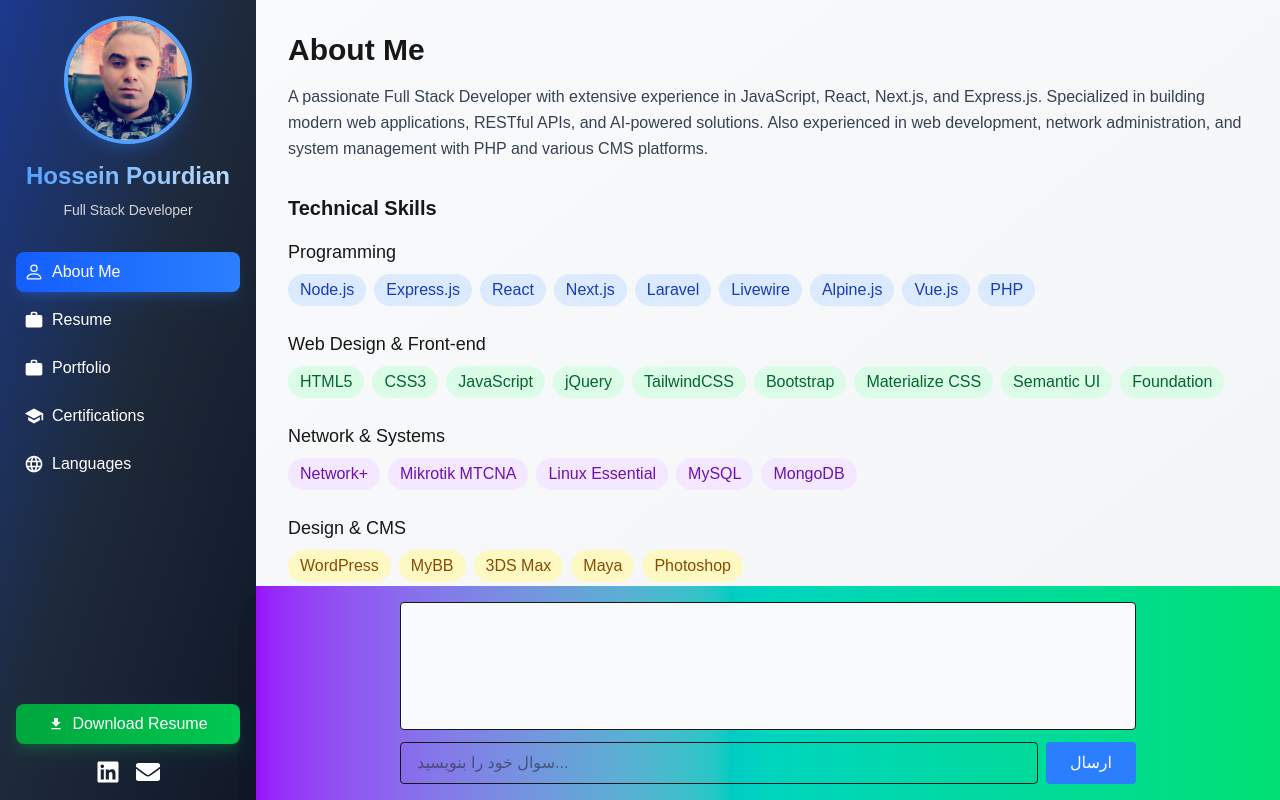
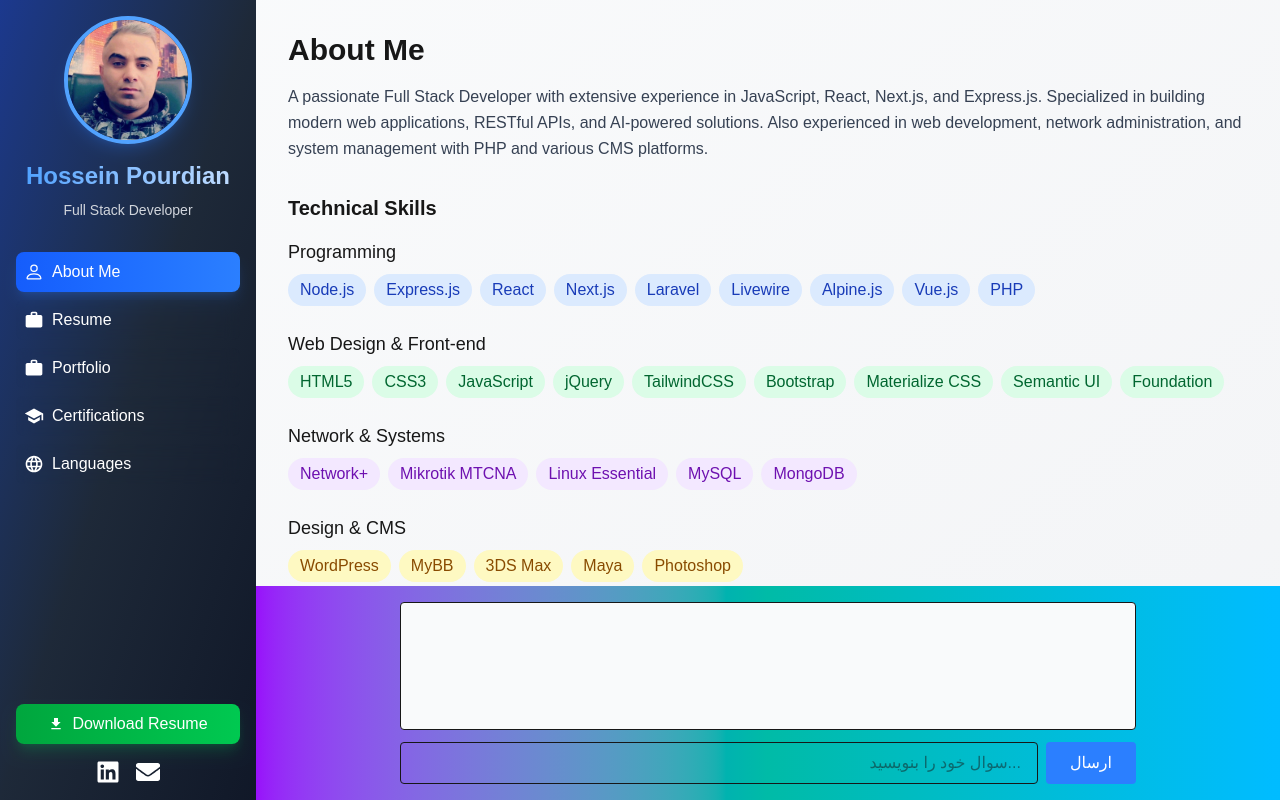
Before and after one commit to bitnevis8/pourdian, a Next.js app: page / in a window 1280 px wide. Built offline with nearby package versions, Linux system fonts and the light colour scheme.

Commit message:
first commit

```diff
--- a/app/components/ChatBox.jsx
+++ b/app/components/ChatBox.jsx
@@ -27,12 +27,12 @@
   fixed bottom-0 left-0
   lg:left-64
   w-full lg:w-[calc(100%-16rem)]
-  z-50
+  z-10
   bg-gradient-to-r
   from-purple-600
-  via-indigo-500
-  via-teal-400
-  to-green-400
+  via-teal-500
+  via-sky-900
+  to-sky-400
   shadow-xl
   backdrop-blur-md
 ">
@@ -46,7 +46,7 @@
               }`}
             >
               <span
-                className={`inline-block px-3 py-2 rounded-lg max-w-[80%] whitespace-pre-line ${geistSans.variable} ${geistMono.variable} antialiased ${
+                className={`inline-block geistMono px-3 py-2 rounded-lg max-w-[80%] whitespace-pre-line ${geistSans.variable} ${geistMono.variable} antialiased ${
                   m.role === "user"
                     ? "bg-blue-100 text-blue-900"
                     : "bg-green-100 text-green-900"
@@ -60,7 +60,7 @@
         </div>
         <form onSubmit={handleSubmit} className="flex gap-2">
           <input
-            className="flex-1 border rounded px-4 py-2 focus:outline-none focus:ring-2 focus:ring-blue-300"
+            className="flex-1 geistMono text-right border rounded px-4 py-2 focus:outline-none focus:ring-2 focus:ring-blue-300"
             value={input}
             onChange={handleInputChange}
             placeholder="سوال خود را بنویسید..."
--- a/app/components/Sidebar.jsx
+++ b/app/components/Sidebar.jsx
@@ -42,7 +42,7 @@
     switch (activeSection) {
       case 'about':
         return (
-          <div className="space-y-6">
+          <div className="space-y-6 z-50">
             <div className="md:hidden flex flex-col items-center mb-8">
               <div className="relative w-32 h-32 mb-4 rounded-full overflow-hidden border-4 border-blue-400 shadow-lg shadow-blue-500/20">
                 <Image
```
